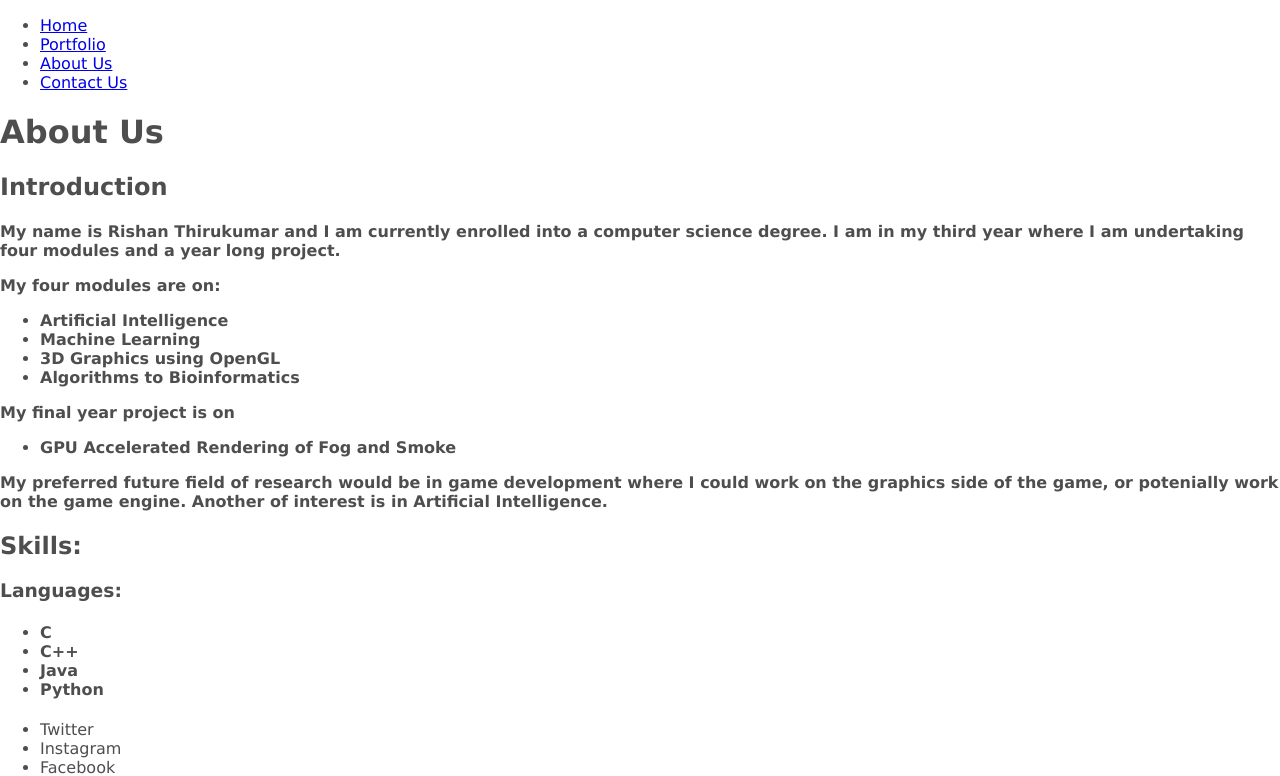
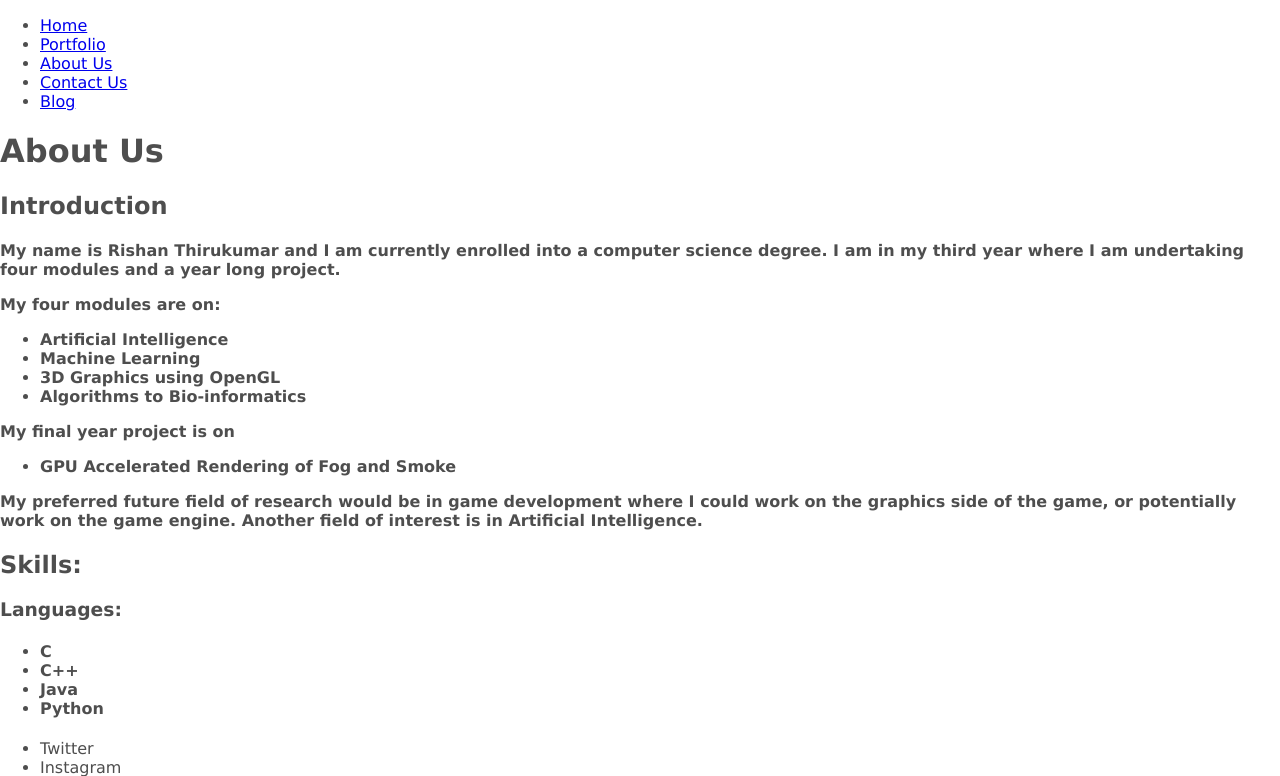
Before and after one commit to rishan1996/myWebsite, a Flask app: page /aboutus in a window 1280 px wide. Shown: the top 776 px of the page. Run offline with Flask 2, Linux system fonts and the light colour scheme.

Commit message:
Added blog page and updated code

```diff
--- a/app.py
+++ b/app.py
@@ -71,6 +71,15 @@ def contact_us():
 	return nav_bar + render_template('contactUs.html') + get_footer()
 
 
+# The contact us page
+@app.route('/blog')
+def blog():
+	# Get nav bar and insert the active tag
+	nav_bar = insert_active_tag('href="blog"', 'Rishan\'s Blog')
+
+	return nav_bar + render_template('blog.html') + get_footer()
+
+
 # REMEMBER TO SET DEBUG TO FALSE WHEN PUBLISHED
 # Launches the server
 if __name__ == '__main__':
--- a/static/css/mainStyle.css
+++ b/static/css/mainStyle.css
@@ -20,7 +20,7 @@ body{
 
     #navbar{
         font-size: 19px;
-        padding: 0 20% 0 20%;
+        padding: 0 10% 0 10%;
     }
 
     #navbar ul{
--- a/templates/aboutUs.html
+++ b/templates/aboutUs.html
@@ -15,7 +15,7 @@
 						<li>Artificial Intelligence</li>
 						<li>Machine Learning</li>
 						<li>3D Graphics using OpenGL</li>
-						<li>Algorithms to Bioinformatics</li>
+						<li>Algorithms to Bio-informatics</li>
 					</ul>
 
 					<p>My final year project is on</p>
@@ -24,7 +24,7 @@
 					</ul>
 
 					<p>My preferred future field of research would be in game development where I could work
-						on the graphics side of the game, or potenially work on the game engine. Another
+						on the graphics side of the game, or potentially work on the game engine. Another field
 						of interest is in Artificial Intelligence.</p>
 				</h4>
 
--- a/templates/navbar.html
+++ b/templates/navbar.html
@@ -39,6 +39,11 @@
                             Contact Us
                         </a>
                     </li>
+                    <li class="navitem blog">
+                        <a href="blog">
+                            Blog
+                        </a>
+                    </li>
                 </ul>
             </div>
         </div>
```
Also changed, not shown: templates/blog.html (added, +11 -0 lines).
